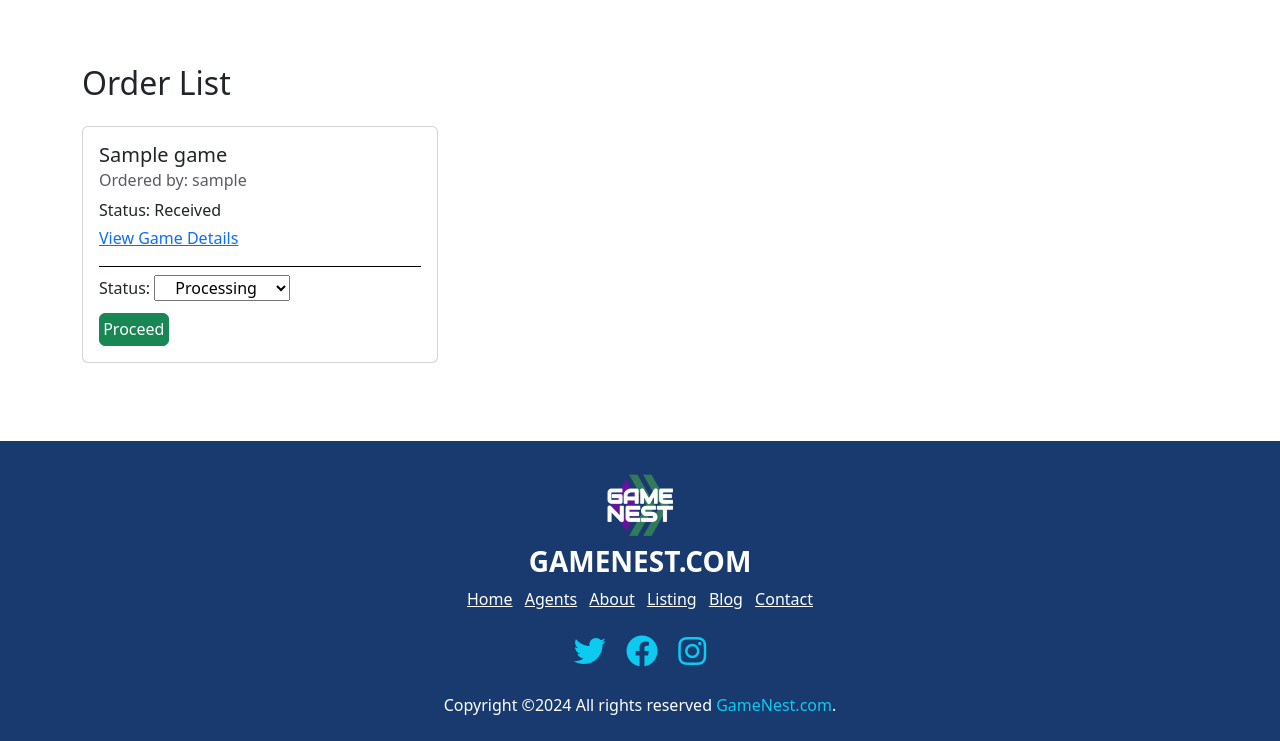
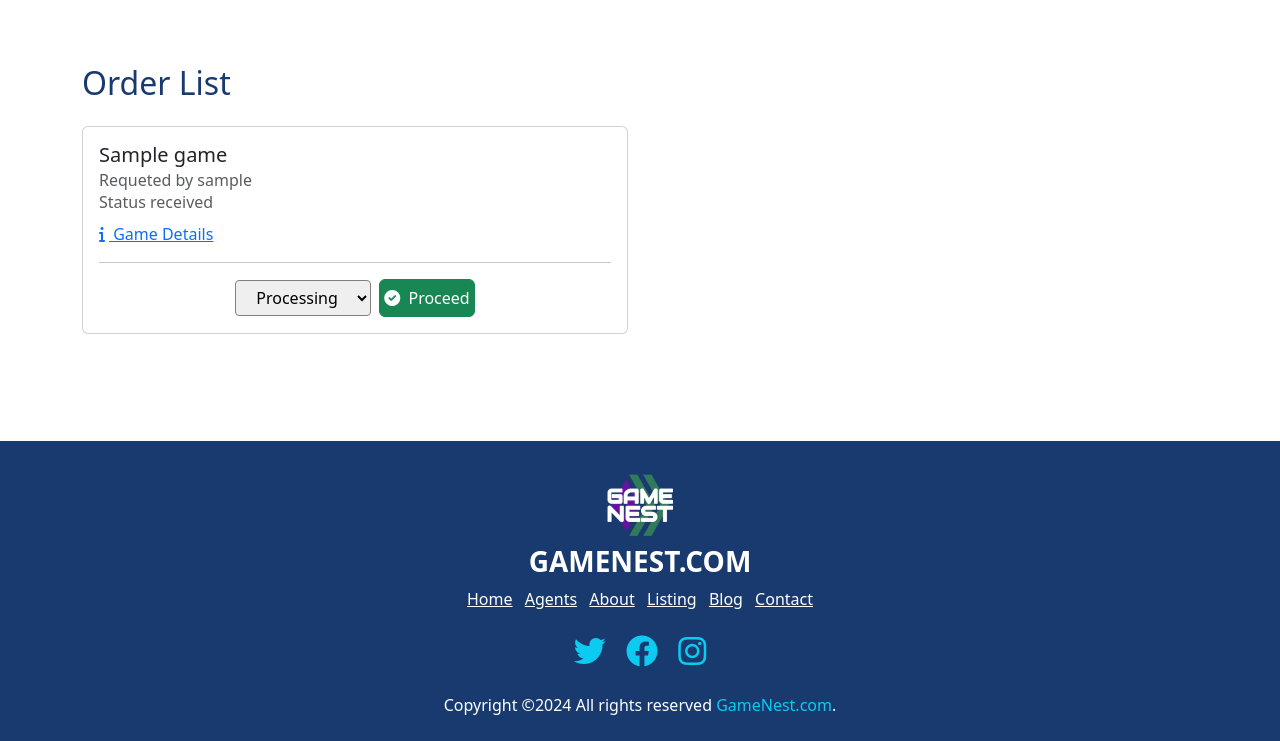
Before and after one commit to AhmedMaherElSaeidi/GameNest-Django, a Django app: page /orders/admin in a window 1280 px wide. Shown: the part 59-800 px from the top of the page. Run offline with Django 5.2, Linux system fonts and the light colour scheme; tables that the repository leaves empty hold one stand-in row (values such as "Sample post").

Commit message:
committing changes

```diff
--- a/games/templates/games/details.html
+++ b/games/templates/games/details.html
@@ -11,7 +11,7 @@
     <div class="row">
         <!-- Game Image -->
         <div class="col-md-6 text-center">
-            <img src="{{ game.image.url }}" class="img-fluid rounded" alt="{{ game.name }}">
+            <img src="{{ game.image.url }}" style="height: 30rem;" class="img-fluid rounded" alt="{{ game.name }}">
         </div>
 
         <!-- Game Details -->
--- a/orders/static/orders/css/main.css
+++ b/orders/static/orders/css/main.css
@@ -1,14 +1,18 @@
-.admin-order-page .card .order-form {
-  margin-top: 1rem;
-  padding-top: 0.5rem;
-  border-top: 1px solid black;
+.admin-order-page .card .order-form form {
+  display: flex;
+  align-items: center;
+  justify-content: center;
 }
 .admin-order-page .card .order-form form > div {
-  margin-bottom: 0.75rem;
+  margin-right: 0.5rem;
+  display: inline;
+}
+.admin-order-page .card .order-form form label {
+  display: none;
 }
 .admin-order-page .card .order-form form select {
+  border: 0.5px solid grey;
   padding-inline: 1rem;
+  height: 2.25rem;
+  border-radius: 0.25rem;
 }
-.admin-order-page .card .order-form .btn {
-  padding: 0.2rem;
-}
--- a/orders/templates/orders/admin_panel.html
+++ b/orders/templates/orders/admin_panel.html
@@ -9,22 +9,28 @@
 {% block content%}
 <div class="admin-order-page">
     <div class="container mt-5">
-        <h2 class="mb-4">Order List</h2>
+        <h2 class="mb-4 color-native">Order List</h2>
         <div class="row">
             {% for order in orders %}
-            <div class="col-md-4 mb-4">
+            <div class="col-md-6 mb-4">
                 <div class="card">
                     <div class="card-body">
                         <h5 class="card-title">{{ order.games.name }}</h5>
-                        <h6 class="card-subtitle mb-2 text-muted">Ordered by: {{ order.users.username }}</h6>
-                        <p class="card-text mb-1">Status: {{ order.status }}</p>
-                        <a href="{% url 'resolve_orders' %}" class="card-link">View Game Details</a>
-                        <div class="order-form">
+                        <h6 class="card-subtitle mb-0 text-muted">Requeted by {{ order.users.username }}</h6>
+                        <p class="card-text mb-2 text-muted">Status {{ order.status | lower }}</p>
+                        <a href="{% url 'details_page' order.games.id %}" class="card-link">
+                            <i class="fa-solid fa-info me-1"></i> Game Details
+                        </a>
+
+                        <div class="order-form mt-2">
+                            <hr />
                             <form action="" method="post">
                                 {% csrf_token %}
                                 {{form}}
                                 <input type="hidden" name="id" value="{{ order.id }}">
-                                <button type="submit" class="btn btn-success">Proceed</button>
+                                <button type="submit" class="btn btn-success d-inline px-1">
+                                    <i class="fa-solid fa-circle-check me-1"></i> Proceed
+                                </button>
                             </form>
                         </div>
                     </div>
```
Also changed, not shown: accounts/static/accounts/css/main.css (+14 -7 lines), accounts/templates/accounts/components/orderCard.html (+9 -3 lines), accounts/templates/accounts/profile.html (+13 -2 lines).
